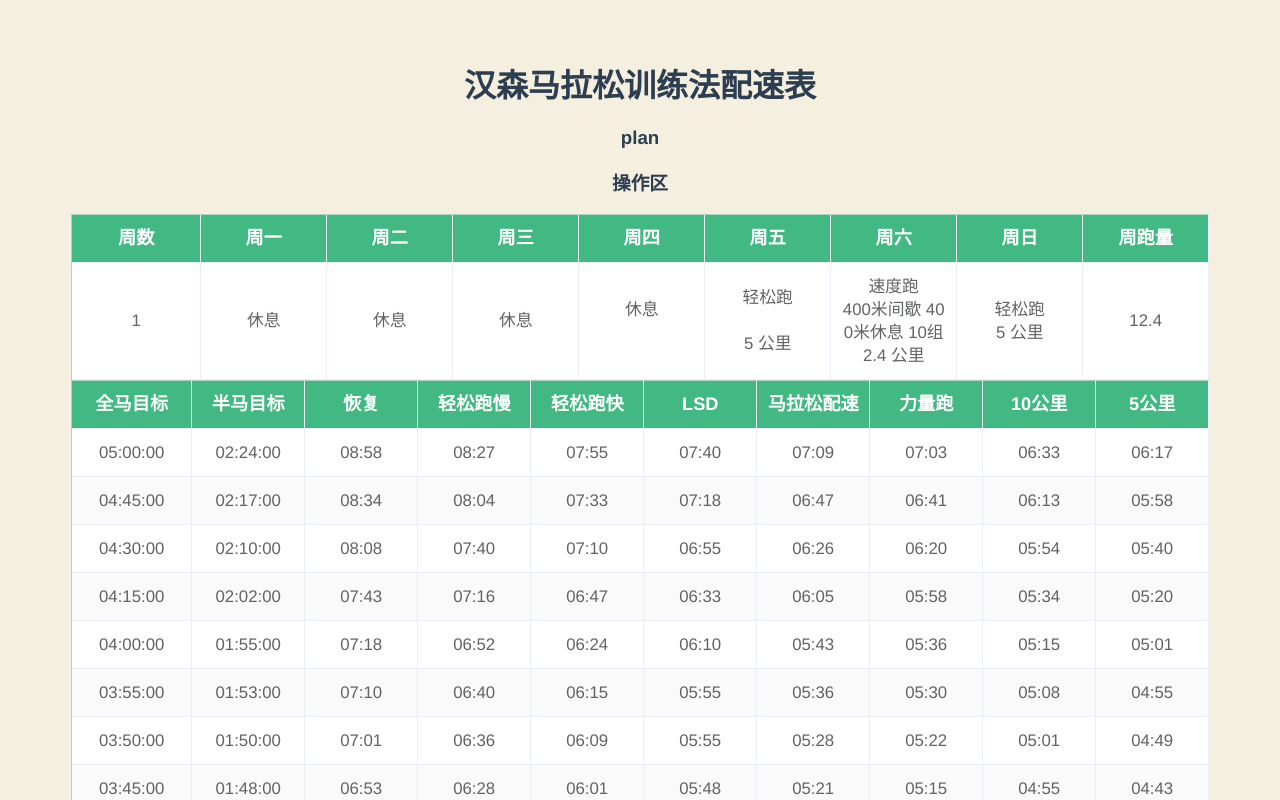
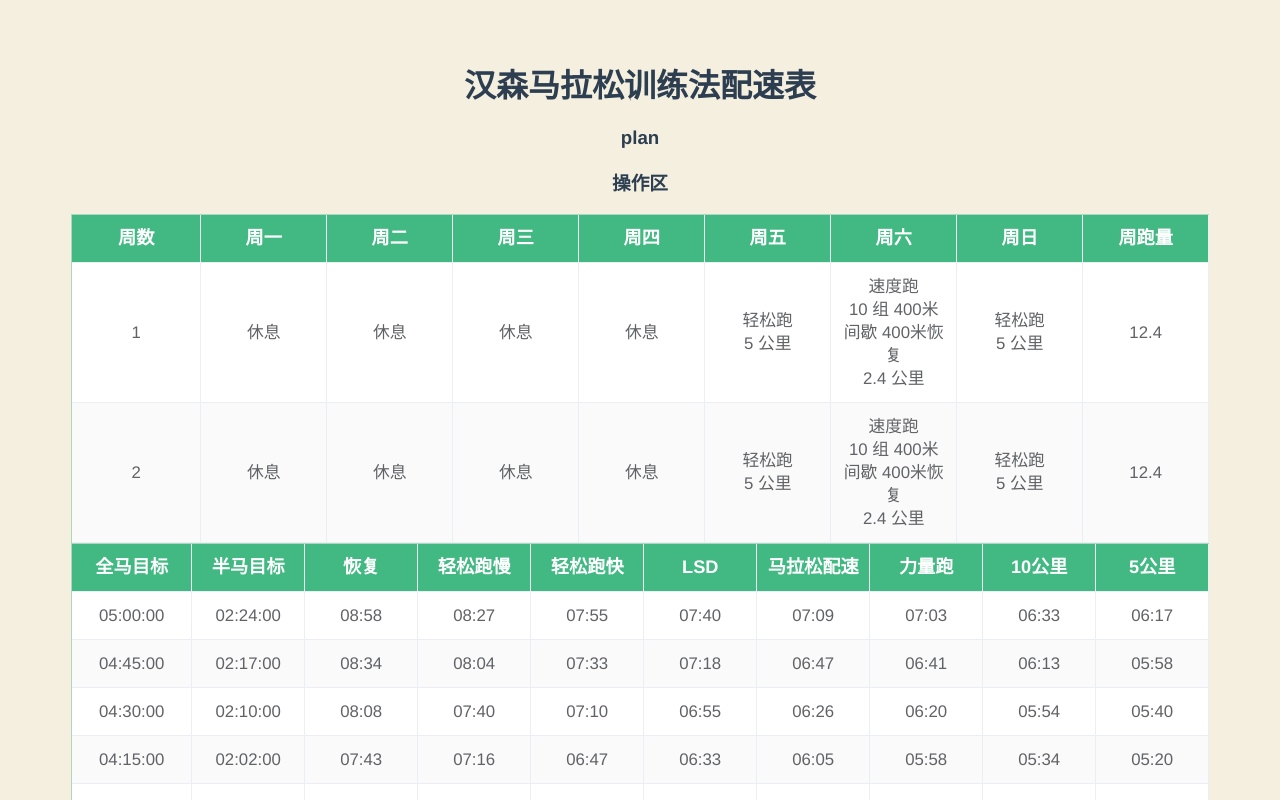
Before and after one commit to laihj/runnerTools, a Vue app: page / in a window 1280 px wide. Shown: the top 800 px of the page. Built offline with nearby package versions, Linux system fonts and the light colour scheme.

Commit message:
update description
Signed-off-by: laihj <hamainter@gmail.com>

```diff
--- a/src/assets/basicPlan.json
+++ b/src/assets/basicPlan.json
@@ -72,7 +72,97 @@
                     ],
                     "cold": false,
                     "desc": "速度跑",
-                    "excisedesc": "400米间歇 400米休息 10组"
+                    "excisedesc": "10 组 400米间歇 400米恢复"
+                },
+                {
+                    "day": 7,
+                    "type": "easy",
+                    "warm": false,
+                    "excise" : [
+                        {
+                            "distance":5,
+                            "paceType":"easy"
+                        }
+                    ],
+                    "cold": false,
+                    "desc": "轻松跑"
+                }
+            ]
+    },
+    {
+        "week": 2,
+        "schedule":
+            [
+                {
+                    "day": 1,
+                    "type": "rest",
+                    "warm": false,
+                    "excise" : [],
+                    "cold": false,
+                    "desc": "休息"
+                },
+                {
+                    "day": 2,
+                    "type": "rest",
+                    "warm": false,
+                    "excise" : [],
+                    "cold": false,
+                    "desc": "休息"
+                },
+                {
+                    "day": 3,
+                    "type": "rest",
+                    "warm": false,
+                    "excise" : [],
+                    "cold": false,
+                    "desc": "休息"
+                },
+                {
+                    "day": 4,
+                    "type": "rest",
+                    "warm": false,
+                    "excise" : [],
+                    "cold": false,
+                    "desc": "休息"
+                },
+                {
+                    "day": 5,
+                    "type": "easy",
+                    "warm": false,
+                    "excise" : [
+                        {
+                            "distance":5,
+                            "paceType":"easy"
+                        }
+                    ],
+                    "cold": false,
+                    "desc": "轻松跑"
+                },
+                {
+                    "day": 6,
+                    "type": "speed",
+                    "warm": false,
+                    "excise" : [
+                        {
+                            "distance":0.8,
+                            "paceType":"speed"
+                        },
+                        {
+                            "distance":0.4,
+                            "paceType":"recover"
+                        },
+                        {
+                            "distance":0.8,
+                            "paceType":"speed"
+                        },
+                        {
+                            "distance":0.4,
+                            "paceType":"recover"
+                        }
+                    ],
+                    "cold": false,
+                    "desc": "速度跑",
+                    "excisedesc": "10 组 400米间歇 400米恢复"
                 },
                 {
                     "day": 7,
--- a/src/components/DataTable.vue
+++ b/src/components/DataTable.vue
@@ -16,57 +16,37 @@
         <el-table-column prop="week" label="周数" />
         <el-table-column prop="recovery" label="周一" >
           <template #default="scope">
-            <span>{{ discriptionOfWeekDay(scope.row, 0) }}</span>
-            <br />
-            <span>{{ distanceOfDay(scope.row, 0) }}</span>
+            <span v-html="discriptionOfWeekDay(scope.row, 0)"></span>
           </template>
         </el-table-column>
         <el-table-column prop="easyslow" label="周二" >
           <template #default="scope">
-            <span>{{ discriptionOfWeekDay(scope.row, 1) }}</span>
-            <br />
-            <span>{{ distanceOfDay(scope.row, 1) }}</span>
+            <span v-html="discriptionOfWeekDay(scope.row, 1)"></span>
           </template>
         </el-table-column>
         <el-table-column prop="easyfast" label="周三" >
           <template #default="scope">
-            <span>{{ discriptionOfWeekDay(scope.row, 2) }}</span>
-            <br />
-            <span>{{ distanceOfDay(scope.row, 2) }}</span>
+            <span v-html="discriptionOfWeekDay(scope.row, 2)"></span>
           </template>
         </el-table-column>
         <el-table-column prop="lsd" label="周四" >
           <template #default="scope">
-            <span>{{ discriptionOfWeekDay(scope.row, 3) }}</span>
-            <br />
-            <span>{{ exciseDiscriptionOfDay(scope.row, 3) }}</span>
-            <br />
-            <span>{{ distanceOfDay(scope.row, 3) }}</span>
+            <span v-html="discriptionOfWeekDay(scope.row, 3)"></span>
           </template>
         </el-table-column>
         <el-table-column prop="tempo" label="周五" >
           <template #default="scope">
-            <span>{{ discriptionOfWeekDay(scope.row, 4) }}</span>
-            <br />
-            <span>{{ exciseDiscriptionOfDay(scope.row, 4) }}</span>
-            <br />
-            <span>{{ distanceOfDay(scope.row, 4) }}</span>
+            <span v-html="discriptionOfWeekDay(scope.row, 4)"></span>
           </template>
         </el-table-column>
         <el-table-column prop="strenght" label="周六" >
           <template #default="scope">
-            <span>{{ discriptionOfWeekDay(scope.row, 5) }}</span>
-            <br />
-            <span>{{ exciseDiscriptionOfDay(scope.row, 5) }}</span>
-            <br />
-            <span>{{ distanceOfDay(scope.row, 5) }}</span>
+            <span v-html="discriptionOfWeekDay(scope.row, 5)"></span>
           </template>
         </el-table-column>
         <el-table-column prop="10k" label="周日" >
           <template #default="scope">
-            <span>{{ discriptionOfWeekDay(scope.row, 6) }}</span>
-            <br />
-            <span>{{ distanceOfDay(scope.row, 6) }}</span>
+            <span v-html="discriptionOfWeekDay(scope.row, 6)"></span>
           </template>
         </el-table-column>
 
@@ -138,11 +118,21 @@ export default {
         this.selectedRow = ""
       }
     },
-    discriptionOfWeekDay(week,day) {
-      return week.schedule[day].desc;
-    },
     exciseDiscriptionOfDay(week,day) {
       return week.schedule[day].excisedesc;
+    },
+    discriptionOfWeekDay(week,day) {
+      var description = week.schedule[day].desc
+      var exciseDesc = this.$options.methods.exciseDiscriptionOfDay(week,day)
+      if(exciseDesc != undefined) {
+        console.log(exciseDesc);
+        description = description + '<br />' + exciseDesc
+      }
+      var distance = this.$options.methods.distanceOfDay(week,day)
+      if(distance > 0) {
+        description = description + '<br />' + distance + ' 公里'
+      }
+      return description;
     },
     distanceOfDay(week, day) {
       var runSchedule = week.schedule[day]
@@ -157,11 +147,7 @@ export default {
         var runDistance = runSchedule.excise[runi]
         distance += runDistance.distance
       }
-      if (distance > 0) {
-        return distance + " 公里"
-      } else {
-        return ""
-      }
+      return distance
     },
 
     distanceOfWeek(week) {
```
